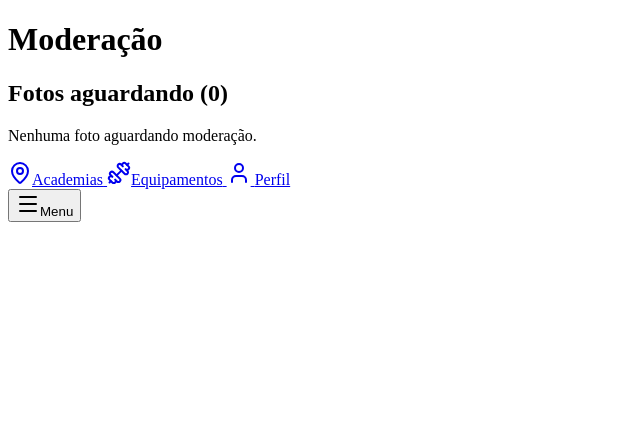
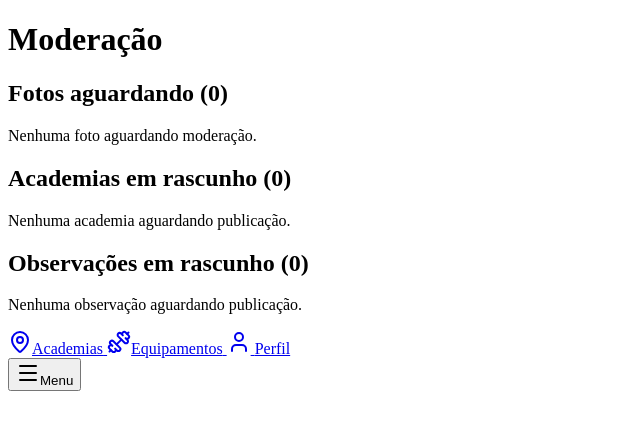
Before and after one commit to Incubadoras-Criativas/territorio-inteligente, a Rails app: page /moderacao in a window 1280 px wide. Shown: the part 26-456 px from the top of the page, without its empty margins (0-640 px from the left). Run offline with Rails 7, Linux system fonts and the light colour scheme; a user stored in the database is signed in; tables that the repository leaves empty hold one stand-in row (values such as "Sample post"); parts of the project's set-up code (start-up, migrations or seed data) failed here and were passed over; some libraries are stand-ins or nearby versions.

Commit message:
Moderação: publicar academias e observações em rascunho

```diff
--- a/app/assets/stylesheets/15-formularios.css
+++ b/app/assets/stylesheets/15-formularios.css
@@ -166,6 +166,7 @@ fieldset.campo {
   background: var(--cor-branco);
   color: var(--cor-roxo);
   font-weight: 700;
+  text-decoration: none;
 }
 
 /* O pino: uma gota laranja com borda roxa */
--- a/app/controllers/moderacao/base_controller.rb
+++ b/app/controllers/moderacao/base_controller.rb
@@ -1,4 +1,3 @@
-# Base dos controllers de moderação: só moderadores e admin entram
 module Moderacao
   class BaseController < ApplicationController
     before_action :authenticate_user!
@@ -9,5 +8,13 @@ module Moderacao
     def exigir_moderacao
       redirect_to root_path, alert: "Esta página é só para quem modera." unless current_user.pode_moderar?
     end
+
+    # Com Turbo, o item some da lista sem recarregar; sem ele, volta para a página
+    def responder(registro, aviso)
+      respond_to do |format|
+        format.turbo_stream { render turbo_stream: turbo_stream.remove(registro) }
+        format.html { redirect_to moderacao_path, notice: aviso }
+      end
+    end
   end
 end
--- a/app/controllers/moderacao/painel_controller.rb
+++ b/app/controllers/moderacao/painel_controller.rb
@@ -3,6 +3,9 @@ module Moderacao
     def index
       @fotos = Foto.pendente.order(:created_at)
       .includes(:autor, :fotografavel, imagem: { arquivo_attachment: :blob })
+
+      @academias = Academia.rascunhos.order(:created_at).includes(:autor)
+      @observacoes = Observacao.rascunhos.order(:created_at).includes(:autor, :academia)
     end
   end
 end
--- a/app/models/concerns/moderavel.rb
+++ b/app/models/concerns/moderavel.rb
@@ -6,6 +6,7 @@ module Moderavel
   included do
     belongs_to :autor, class_name: "User", optional: true
     scope :visiveis, -> { where(visivel: true) }
+    scope :rascunhos, -> { where(visivel: false) }
   end
 
   class_methods do
@@ -23,4 +24,7 @@ module Moderavel
 
     user.pode_moderar? || (autor_id == user.id && !visivel?)
   end
+
+  # Publica, passando pelas validações. Devolve false se o registro estiver inválido.
+  def publicar = update(visivel: true)
 end
--- a/app/views/moderacao/painel/index.html.erb
+++ b/app/views/moderacao/painel/index.html.erb
@@ -25,3 +25,45 @@
 <% else %>
   <p>Nenhuma foto aguardando moderação.</p>
 <% end %>
+
+<h2>Academias em rascunho (<%= @academias.size %>)</h2>
+
+<% if @academias.any? %>
+  <ul class="fila-moderacao" role="list">
+    <% @academias.each do |academia| %>
+      <li id="<%= dom_id(academia) %>" class="item-moderacao">
+        <div>
+          <p><%= link_to descricao_do_registro(academia), caminho_do_registro(academia) %></p>
+          <p class="dica">por <%= academia.autor&.login || "autor desconhecido" %> · <%= l academia.created_at, format: :short %></p>
+          <div class="acoes-moderacao">
+            <%= button_to "Publicar", publicar_moderacao_academia_path(academia), method: :patch %>
+            <%= link_to "Revisar", edit_academia_path(academia), class: "botao-secundario" %>
+          </div>
+        </div>
+      </li>
+    <% end %>
+  </ul>
+<% else %>
+  <p>Nenhuma academia aguardando publicação.</p>
+<% end %>
+
+<h2>Observações em rascunho (<%= @observacoes.size %>)</h2>
+
+<% if @observacoes.any? %>
+  <ul class="fila-moderacao" role="list">
+    <% @observacoes.each do |observacao| %>
+      <li id="<%= dom_id(observacao) %>" class="item-moderacao">
+        <div>
+          <p><%= link_to descricao_do_registro(observacao), caminho_do_registro(observacao) %></p>
+          <p class="dica">por <%= observacao.autor&.login || "autor desconhecido" %> · <%= l observacao.created_at, format: :short %></p>
+          <div class="acoes-moderacao">
+            <%= button_to "Publicar", publicar_moderacao_observacao_path(observacao), method: :patch %>
+            <%= link_to "Revisar", edit_academia_observacao_path(observacao.academia, observacao), class: "botao-secundario" %>
+          </div>
+        </div>
+      </li>
+    <% end %>
+  </ul>
+<% else %>
+  <p>Nenhuma observação aguardando publicação.</p>
+<% end %>
--- a/config/routes.rb
+++ b/config/routes.rb
@@ -42,6 +42,14 @@ Rails.application.routes.draw do
         patch :recusar
       end
     end
+
+    resources :academias, only: [] do
+      patch :publicar, on: :member
+    end
+
+    resources :observacoes, only: [] do
+      patch :publicar, on: :member
+    end
   end
 
   if Rails.env.development?
```
Also changed, not shown: app/controllers/moderacao/academias_controller.rb (added, +14 -0 lines), app/controllers/moderacao/fotos_controller.rb (+2 -10 lines), app/controllers/moderacao/observacoes_controller.rb (added, +14 -0 lines), test/controllers/moderacao/publicacoes_test.rb (added, +33 -0 lines).
